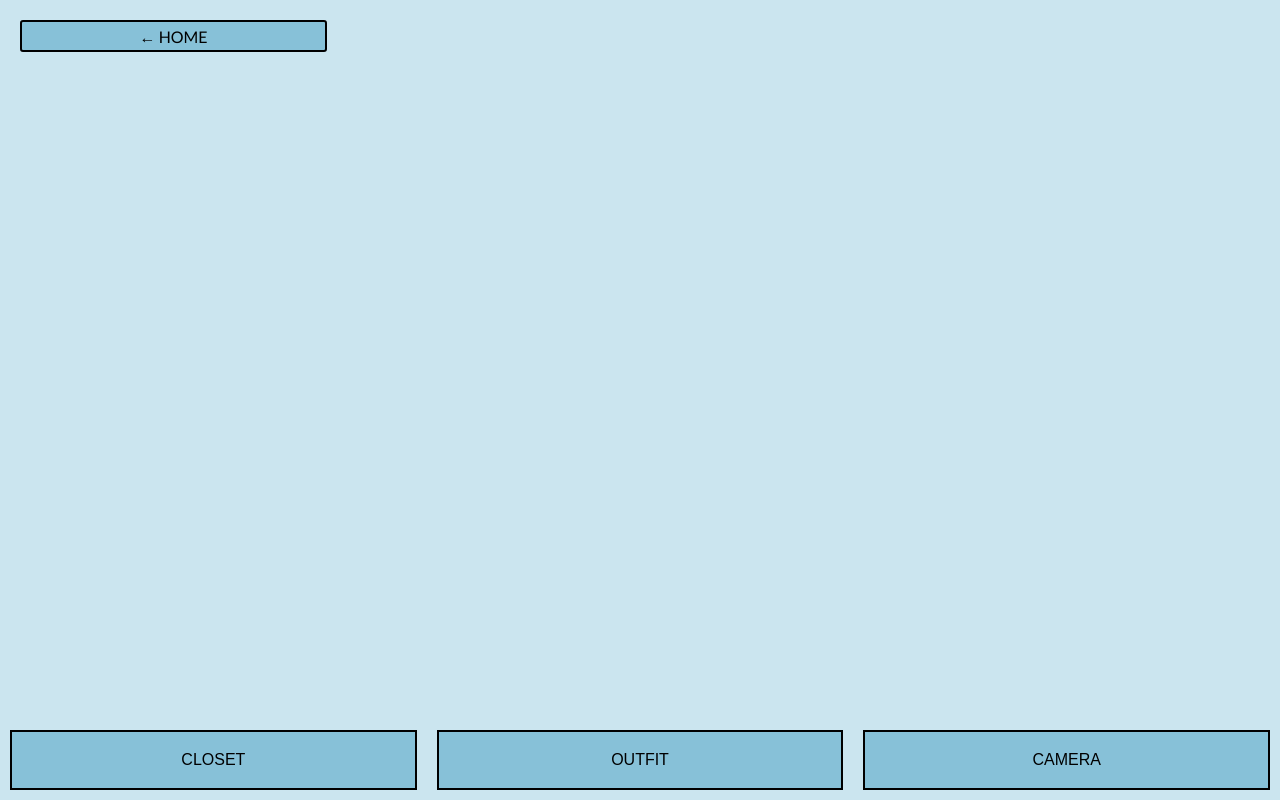
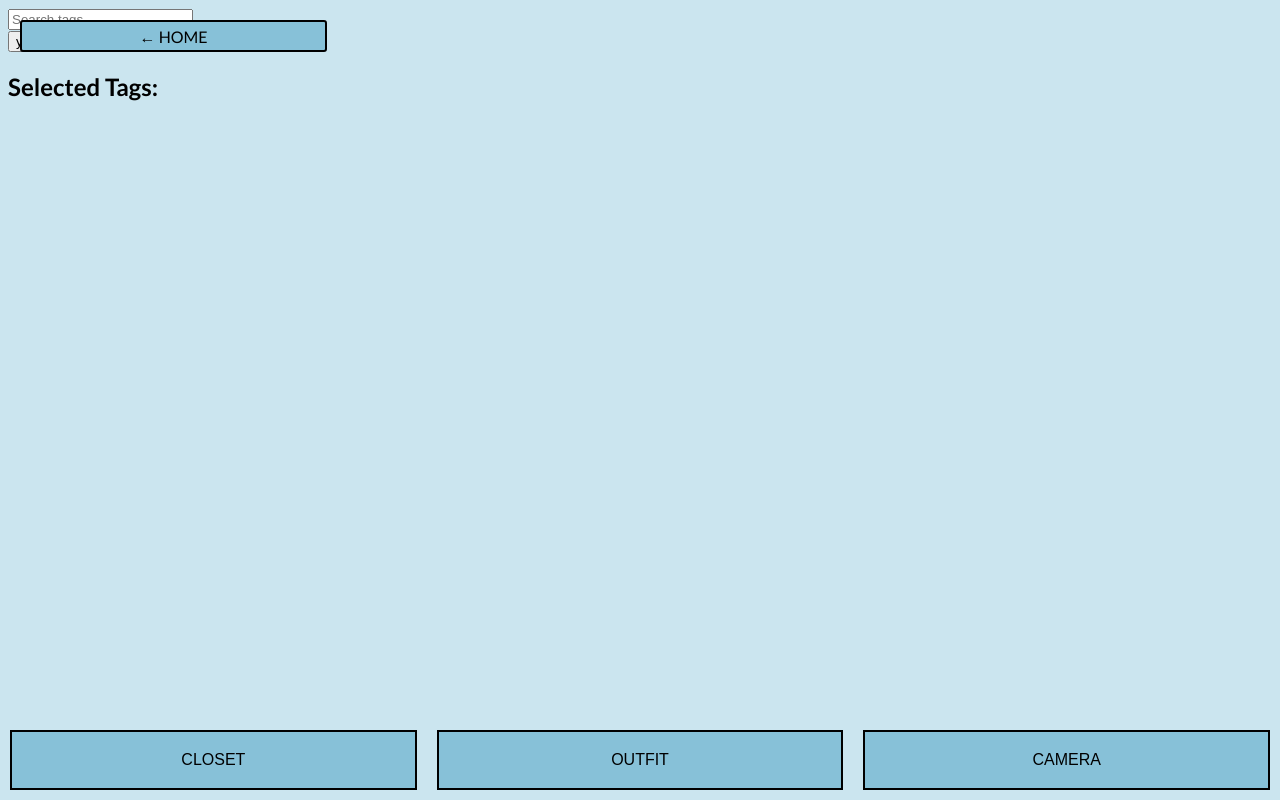
Before and after one commit to hejonathan/virtualcloset, a React (Vite) app in the folder client/: page /add-tag in a window 1280 px wide. Built offline with nearby package versions, Linux system fonts and the light colour scheme.

Commit message:
change everything to react router, implement AddTag page

```diff
--- a/client/src/App.tsx
+++ b/client/src/App.tsx
@@ -3,15 +3,15 @@ import ListGroup from "./components/ListGroup";
 import Button from "./components/Button"; //bottom two buttons
 import ClosetShelf from "./components/Shelf"; //closet
 import CameraPage from "./components/Camera";
-
-import React, { useState } from "react";
+import AddTag from "./components/AddTag";
+import React from "react";
 
 import "./App.css";
 
 import axios from "axios";
+import { BrowserRouter as Router, Routes, Route, Link } from "react-router-dom";
 
 function App() {
-  const [page, setPage] = useState("home");
   const colors = {
     primary: "#cbe5ef", // Light cyan for background
     secondary: "#87c1d8", // Darker cyan for buttons
@@ -26,9 +26,10 @@ function App() {
   };
 
   return (
+    <Router>
       <div>
+        <Link to="/">
           <button
-        onClick={() => setPage("home")}
             style={{
               width: "24vw", // 10% of the viewport's width
               height: "4vh", // 5% of the viewport's height
@@ -48,49 +49,32 @@ function App() {
           >
             ← HOME
           </button>
-      {page === "home" ? (
+        </Link>
+
         <Button
           color1={colors.secondary}
           borderColor1={"black"}
-          onClick1={() => setPage("myCloset")}
+          onClick1={() => {}}
           children1="CLOSET"
           color2={colors.secondary}
           borderColor2={"black"}
-          onClick2={() => setPage("planOutfit")}
+          onClick2={() => {}}
           children2="OUTFIT"
           color3={colors.secondary}
           borderColor3={"black"}
-          onClick3={() => setPage("camera")}
+          onClick3={() => {}}
           children3="CAMERA"
-          setPage={setPage}
         />
-      ) : page === "myCloset" ? (
-        <ClosetShelf />
-      ) : page === "planOutfit" ? (
-        <ClosetShelf />
-      ) : (
-        <CameraPage />
-      )}
-      {page !== "home" && (
-        <div className="d-flex justify-content-between position-fixed bottom-0 start-0 end-0 p-3">
-          <Button
-            color1={colors.secondary}
-            borderColor1={"black"}
-            onClick1={() => setPage("myCloset")}
-            children1="CLOSET"
-            color2={colors.secondary}
-            borderColor2={"black"}
-            onClick2={() => setPage("planOutfit")}
-            children2="OUTFIT"
-            color3={colors.secondary}
-            borderColor3={"black"}
-            onClick3={() => setPage("camera")}
-            children3="CAMERA"
-            setPage={setPage}
-          />
+
+        <Routes>
+          <Route path="/myCloset" element={<ClosetShelf />} />
+          <Route path="/planOutfit" element={<ClosetShelf />} />
+          <Route path="/camera" element={<CameraPage />} />
+          <Route path="/add-tag" element={<AddTag />} />
+          <Route path="/" element={<div />} />
+        </Routes>
       </div>
-      )}
-    </div>
+    </Router>
   );
 }
 
--- /dev/null
+++ b/client/src/components/AddTag.tsx
@@ -0,0 +1,47 @@
+import React, { useState } from "react";
+import { tags as initialTags } from "./TagDropdown";
+
+const AddTag = () => {
+  const [search, setSearch] = useState("");
+  const [selectedTags, setSelectedTags] = useState<string[]>([]);
+  const [availableTags, setAvailableTags] = useState<string[]>(initialTags);
+
+  const handleSearchChange = (event: React.ChangeEvent<HTMLInputElement>) => {
+    setSearch(event.target.value);
+  };
+
+  const handleTagClick = (tag: string) => {
+    setSelectedTags([...selectedTags, tag]);
+    setAvailableTags(availableTags.filter((t) => t !== tag));
+  };
+
+  const filteredTags = availableTags.filter((tag) =>
+    tag.toLowerCase().includes(search.toLowerCase())
+  );
+
+  return (
+    <div>
+      <input
+        type="text"
+        placeholder="Search tags"
+        value={search}
+        onChange={handleSearchChange}
+      />
+      <div>
+        {filteredTags.map((tag) => (
+          <button key={tag} onClick={() => handleTagClick(tag)}>
+            {tag}
+          </button>
+        ))}
+      </div>
+      <div>
+        <h2>Selected Tags:</h2>
+        {selectedTags.map((tag) => (
+          <p key={tag}>{tag}</p>
+        ))}
+      </div>
+    </div>
+  );
+};
+
+export default AddTag;
--- a/client/src/components/Button.tsx
+++ b/client/src/components/Button.tsx
@@ -1,34 +1,37 @@
+import React, { ReactNode } from "react";
+import { useNavigate } from "react-router-dom";
+
 interface Props {
-  children1: string;
-  children2: string;
-  children3: string;
   color1: string;
+  borderColor1: string;
+  onClick1: () => void;
+  children1: ReactNode;
   color2: string;
+  borderColor2: string;
+  onClick2: () => void;
+  children2: ReactNode;
   color3: string;
-  borderColor1: string;
-  borderColor2: string;
   borderColor3: string;
-  onClick1: () => void;
-  onClick2: () => void;
   onClick3: () => void;
-  setPage: (page: string) => void;
+  children3: ReactNode;
 }
 
 const Button: React.FC<Props> = ({
-  children1,
-  onClick1,
   color1,
   borderColor1,
-  children2,
-  onClick2,
+  onClick1,
+  children1,
   color2,
   borderColor2,
-  children3,
-  onClick3,
+  onClick2,
+  children2,
   color3,
   borderColor3,
-  setPage,
+  onClick3,
+  children3,
 }) => {
+  const navigate = useNavigate();
+
   return (
     <div className="bottom-fixed-container">
       <button
@@ -40,7 +43,7 @@ const Button: React.FC<Props> = ({
         className="btn btn-lg button-style"
         onClick={() => {
           onClick1();
-          setPage("myCloset");
+          navigate("/myCloset");
         }}
       >
         {children1}
@@ -54,7 +57,7 @@ const Button: React.FC<Props> = ({
         className="btn btn-lg button-style"
         onClick={() => {
           onClick2();
-          setPage("planOutfit");
+          navigate("/planOutfit");
         }}
       >
         {children2}
@@ -68,7 +71,7 @@ const Button: React.FC<Props> = ({
         className="btn btn-lg button-style"
         onClick={() => {
           onClick3();
-          setPage("camera");
+          navigate("/camera");
         }}
       >
         {children3}
--- a/client/src/components/Camera.tsx
+++ b/client/src/components/Camera.tsx
@@ -1,16 +1,20 @@
 import React, { useRef, useState, useEffect } from "react";
 import Webcam from "react-webcam";
+import { useNavigate } from "react-router-dom";
 
 const CameraPage = () => {
   const webcamRef = useRef<Webcam | null>(null);
   const [capturedImage, setCapturedImage] = useState<string | null>(null);
+  const [processedImage, setProcessedImage] = useState<string | null>(null);
   const [webcamHeight, setWebcamHeight] = useState(0);
   const [webcamWidth, setWebcamWidth] = useState(0);
+  const navigate = useNavigate();
 
   useEffect(() => {
     setWebcamWidth(window.innerWidth * 0.8);
     setWebcamHeight(window.innerHeight * 0.3);
   }, []);
+
   const capture = () => {
     if (webcamRef.current) {
       const imageSrc = webcamRef.current.getScreenshot();
@@ -28,21 +32,27 @@ const CameraPage = () => {
       const formData = new FormData();
       formData.append("image", blob, "captured_image.jpeg");
 
-      fetch("/api/save-clothing", {
+      const requestOptions = {
         method: "POST",
         body: formData,
-      })
-      .then(response => response.json())
-      .then(data => {
+      };
+
+      fetch("http://localhost:5000/process-image", requestOptions)
+        .then((response) => response.json())
+        .then((data) => {
           if (data.message) {
             console.log(data.message);
+            setProcessedImage(data.processedImage);
+            console.log("Processed Image:", data.processedImage);
+            navigate("/add-tag", {
+              state: { processedImage: data.processedImage },
+            });
           } else if (data.error) {
             console.error(data.error);
           }
         })
-      .catch(error => console.error('Error:', error));
+        .catch((error) => console.error("Error:", error));
     }
-
   };
 
   return (
@@ -67,15 +77,17 @@ const CameraPage = () => {
         style={{
           backgroundColor: "#87c1d8",
           color: "black",
-          fontSize: "20px",
           padding: "10px 20px",
-          borderRadius: "5px",
-          border: "2px solid black",
           cursor: "pointer",
           marginTop: "20px",
+          fontSize: "18px",
+          borderRadius: "3px",
+          border: "2px solid",
+          fontFamily: "Lato, sans-serif",
+          borderColor: "#212529",
         }}
       >
-        Take a Picture
+        CAPTURE IMAGE
       </button>
 
       {capturedImage && (
@@ -94,15 +106,17 @@ const CameraPage = () => {
             style={{
               backgroundColor: "#87c1d8",
               color: "black",
-              fontSize: "20px",
               padding: "10px 20px",
-              borderRadius: "5px",
-              border: "2px solid black",
               cursor: "pointer",
               marginTop: "20px",
+              fontSize: "18px",
+              borderRadius: "3px",
+              border: "2px solid",
+              fontFamily: "Lato, sans-serif",
+              borderColor: "#212529",
             }}
           >
-            Save Image
+            SAVE AND PROCESS
           </button>
         </>
       )}
--- a/client/src/components/TagDropdown.tsx
+++ b/client/src/components/TagDropdown.tsx
@@ -39,4 +39,5 @@ const TagDropdown: React.FC<TagDropdownProps> = ({ onTagSelected }) => {
   );
 };
 
+export const tags = ["yellow", "blue"];
 export default TagDropdown;
--- /dev/null
+++ b/package.json
@@ -0,0 +1,5 @@
+{
+  "dependencies": {
+    "react-router-dom": "^6.25.1"
+  }
+}
```
Also changed, not shown: 1 other file (tests, documents, lock files or other folders). Lines whose indentation alone changed are shown as unchanged.
